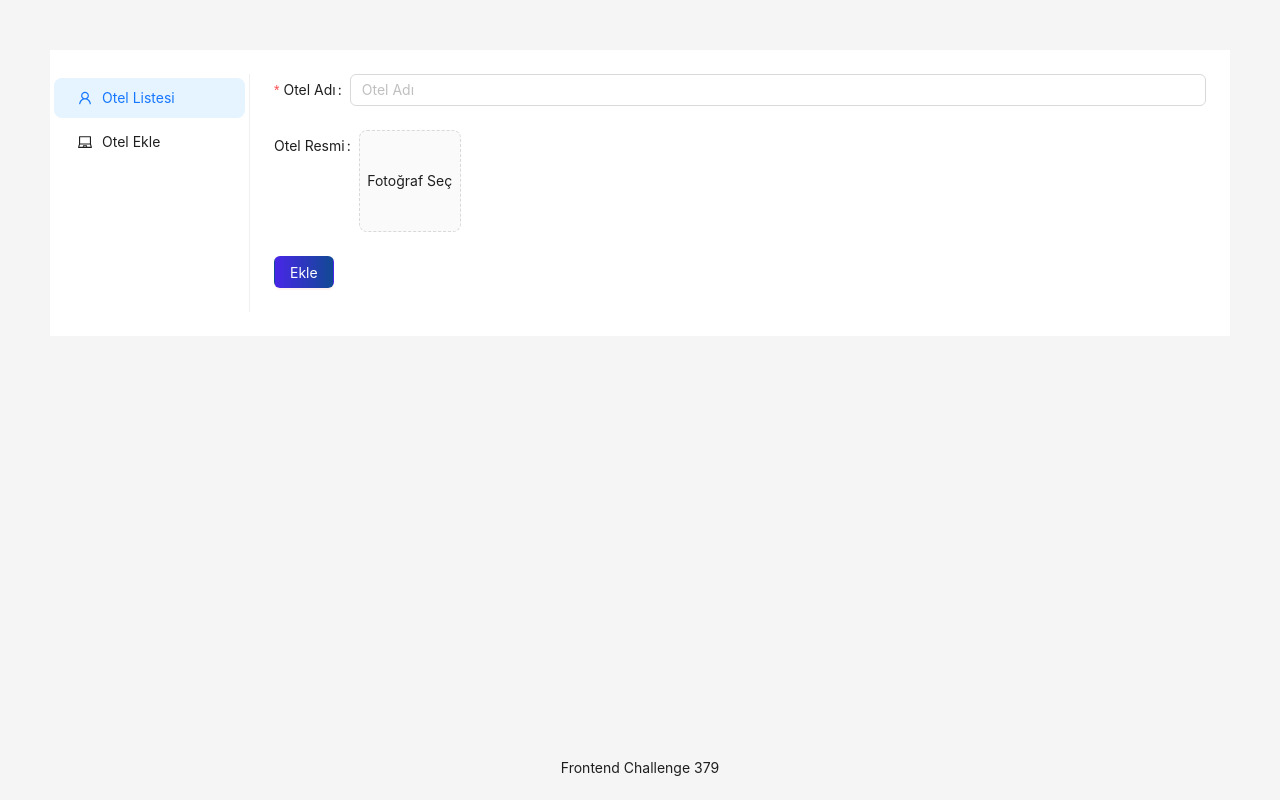
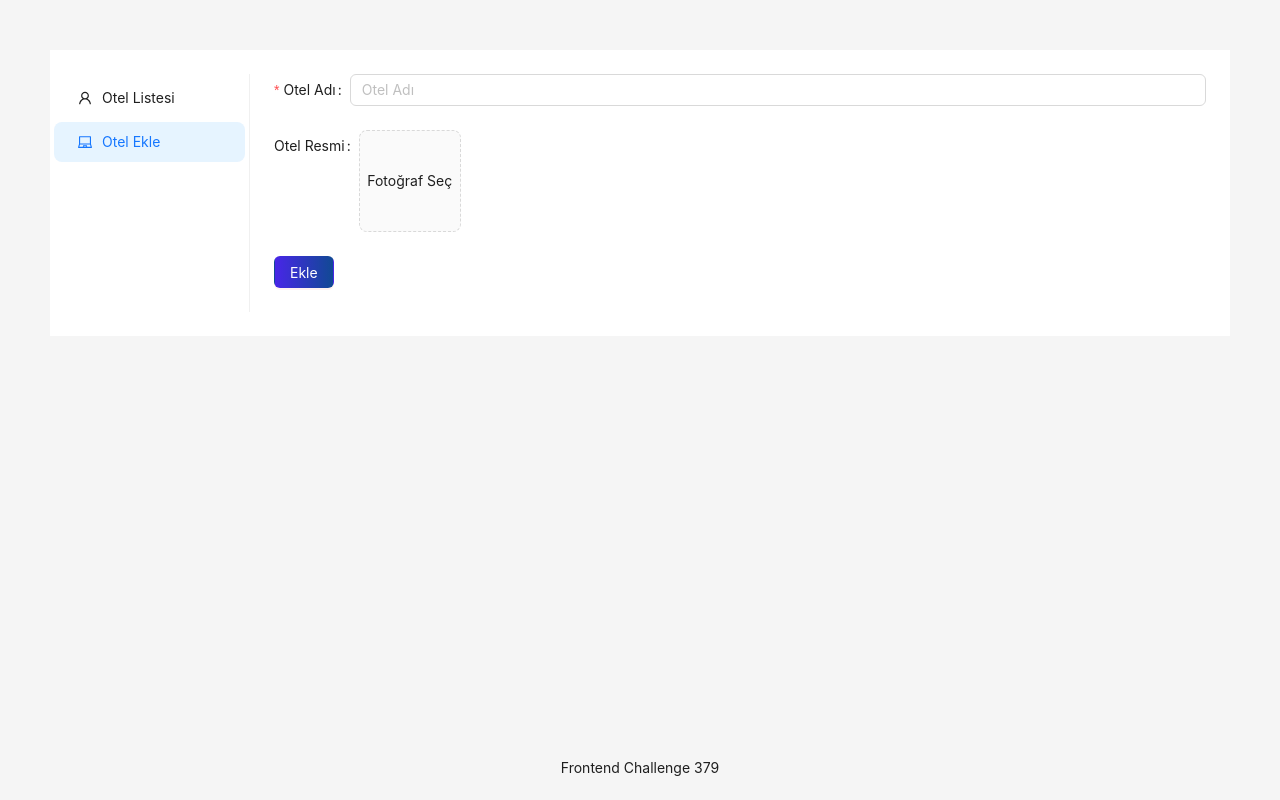
Before and after one commit to ysfnmnylmz/hotel-listing, a React (Create React App) app: page /otel-ekle in a window 1280 px wide. Built offline with nearby package versions, Linux system fonts and the light colour scheme.

Commit message:
add hotel page side menu active state fix

```diff
--- a/src/components/layout/index.tsx
+++ b/src/components/layout/index.tsx
@@ -1,8 +1,8 @@
-import React, { type FC } from 'react';
+import React, { type FC, useEffect, useState } from 'react';
 import { Layout, Menu } from 'antd';
-import menuItems from 'constants/menuItems';
-import { Outlet, useNavigate } from 'react-router-dom';
-import useWindowSize from '../../hooks/useWindowSize';
+import menuItems, { MenuList } from 'constants/menuItems';
+import { Outlet, useNavigate, useLocation } from 'react-router-dom';
+import useWindowSize from 'hooks/useWindowSize';
 import cn from 'classnames';
 import './Layout.scss';
 
@@ -10,10 +10,17 @@ const { Content, Footer, Sider } = Layout;
 
 const AppLayout: FC = () => {
   const navigate = useNavigate();
+  const [defaultActiveMenu, setDefaultActiveMenu] = useState<string>('1');
   const { width } = useWindowSize();
   const handleMenuClick = (menuItem: any): void => {
     navigate(menuItem.item.props.href);
   };
+  const location = useLocation();
+  const { pathname } = location;
+  useEffect(() => {
+    const defaultMenuActive = String(MenuList.findIndex(m => pathname === m.href) + 1) || '1';
+    setDefaultActiveMenu(defaultMenuActive);
+  }, [pathname]);
   return (
     <Layout className={cn('main-wrapper')}>
       <Content className={cn('content-wrapper')}>
@@ -22,7 +29,8 @@ const AppLayout: FC = () => {
             <>
               <Menu
                 mode="inline"
-                defaultSelectedKeys={['1']}
+                defaultSelectedKeys={[defaultActiveMenu]}
+                selectedKeys={[defaultActiveMenu]}
                 style={{ height: '100%' }}
                 items={menuItems}
                 onClick={handleMenuClick}
--- a/src/components/listing/ListingHeader.tsx
+++ b/src/components/listing/ListingHeader.tsx
@@ -1,7 +1,7 @@
 import React, { type FC, useEffect, useState } from 'react';
 import { Button, Dropdown, type MenuProps } from 'antd';
 import { DownOutlined, SwapOutlined } from '@ant-design/icons';
-import { useDispatch } from 'react-redux';
+import { useDispatch, useSelector } from 'react-redux';
 import { changeSort } from 'store/slices/hotels';
 import cn from 'classnames';
 import './ListingHeader.scss';
@@ -10,6 +10,8 @@ const ListingHeader: FC = () => {
   const dispatch = useDispatch();
   const [selectedSortingKey, setSelectedSortingKey] = useState<string>();
   const [label, setLabel] = useState<string>();
+  const hotelState = useSelector(({ hotels }: any) => hotels);
+  const { sortBy } = hotelState;
   const sortingHandler: MenuProps['onClick'] = e => {
     setSelectedSortingKey(e.key);
     dispatch(changeSort(e.key));
@@ -25,11 +27,10 @@ const ListingHeader: FC = () => {
     },
   ];
   const dropdownLabelHandler: any = () => {
-    setLabel(
-      items.find(x => x?.key === selectedSortingKey)
-        ? items?.find(x => x?.key === selectedSortingKey)?.label
-        : 'Sıralama'
-    );
+    const labelName = selectedSortingKey
+      ? items.find(x => x?.key === selectedSortingKey).label
+      : items.find(x => x?.key === sortBy).label;
+    setLabel(labelName);
   };
   useEffect(() => {
     dropdownLabelHandler();
@@ -41,6 +42,7 @@ const ListingHeader: FC = () => {
           items,
           onClick: sortingHandler,
           selectable: true,
+          defaultSelectedKeys: [sortBy],
         }}
         trigger={['click']}
       >
--- a/src/constants/menuItems.ts
+++ b/src/constants/menuItems.ts
@@ -2,7 +2,7 @@ import { type MenuProps } from 'antd';
 import { LaptopOutlined, UserOutlined } from '@ant-design/icons';
 import React from 'react';
 
-const MenuList = [
+export const MenuList = [
   {
     icon: UserOutlined,
     name: 'Otel Listesi',
@@ -11,7 +11,7 @@ const MenuList = [
   {
     icon: LaptopOutlined,
     name: 'Otel Ekle',
-    href: 'otel-ekle',
+    href: '/otel-ekle',
   },
 ];
 
```
